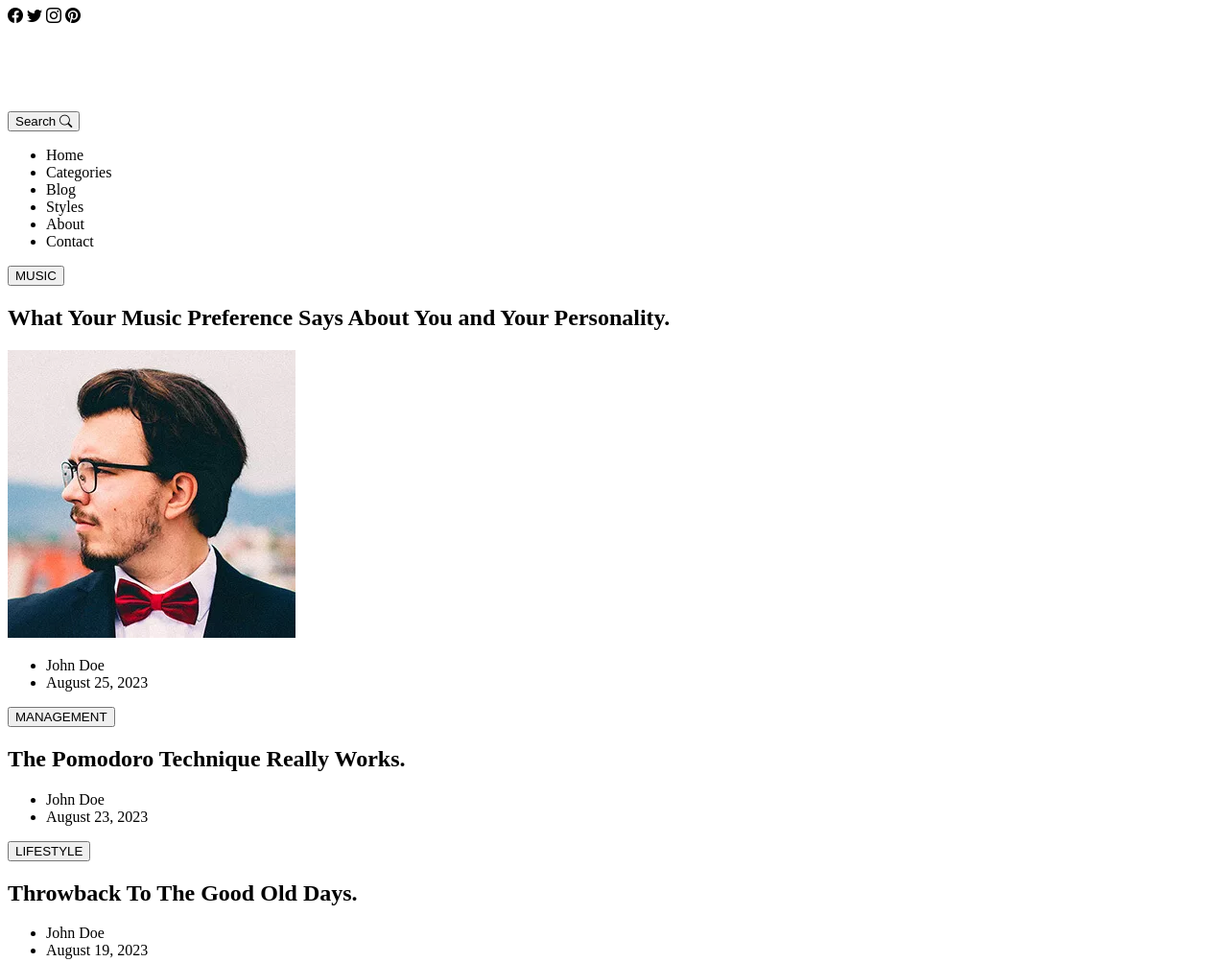
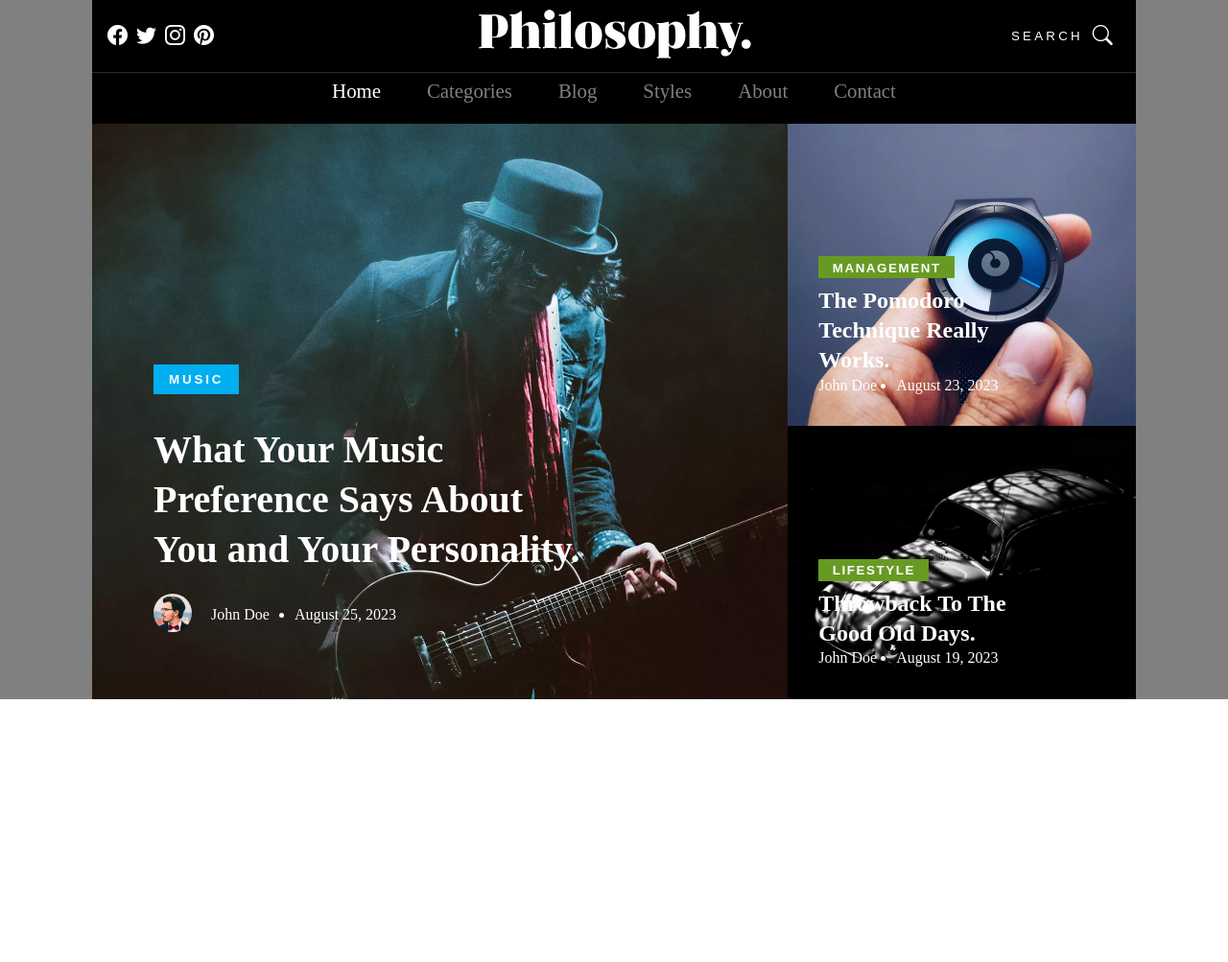
Before and after one commit to vikas-bareth/philosophy-website-template, a plain HTML site: page index.html in a window 1280 px wide. Shown: the whole page at 96% size. After the commit the page ends 800 px from the top, so only its background shows below. Drawn offline with nearby package versions, Linux system fonts and the light colour scheme.

Commit message:
added styles to the main section

```diff
--- a/index.html
+++ b/index.html
@@ -8,6 +8,7 @@
     <link rel="stylesheet" href="styles.css">
 </head>
 <body>
+   <div class="main-container">
     <main>
         <header>
             <div>
@@ -21,14 +22,14 @@
             </div>
             <div class="header-search">
                 <button>
-                Search <span class="search-icon bi bi-search"></span>
+                    SEARCH <span class="search-icon bi bi-search"></span>
                 </button>
             </div>
         </header>
 
         <nav>
             <ul>
-            <li>Home</li>
+                <li class="active">Home</li>
                 <li>Categories</li>
                 <li>Blog</li>
                 <li>Styles</li>
@@ -38,25 +39,27 @@
         </nav>
 
         <section>
-        <div class="entry-content">
-            <button class="entry-button">
+            <div class="main-entry-content">
+                <div class="main-content">
+                 <button class="main-entry-button">
                      MUSIC
                  </button>
-            <h1 class="entry-text">
+                 <h1 class="main-entry-text">
                      What Your Music Preference Says About You and Your Personality.
                  </h1>
-            <div class="entry-info">
+                 <div class="main-entry-info">
                      <a href="#">
                          <img class="entry-profile-picture" src="./img/user-03.jpg" alt="user-profile-img">
                      </a>
-                <ul class="entry-list">
+                     <ul class="main-entry-list">
                          <li class="entry-profile-name">John Doe</li>
                          <li class="entry-date">August 25, 2023</li>
                      </ul>
                  </div>
                 </div>
-        <div>
-            <div class="entry-content">
+             </div>
+            <div class="entry-content-1">
+                <div class="main-content">
                     <button class="entry-button">
                         MANAGEMENT
                     </button>
@@ -73,7 +76,9 @@
                         </ul>
                     </div>
                 </div>
-            <div class="entry-content">
+            </div>
+            <div class="entry-content-2">
+                <div class="main-content">
                     <button class="entry-button">
                         LIFESTYLE
                     </button>
@@ -94,5 +99,6 @@
         </section>
 
        </main>
+   </div>
 </body>
 </html>
--- a/styles.css
+++ b/styles.css
@@ -0,0 +1,172 @@
+*{
+    box-sizing: border-box;
+    margin: 0;
+    padding: 0;
+}
+
+.main-container{
+    display: flex;
+    justify-content: center;
+    background-color: grey;
+}
+
+main{
+    width: 85%;
+    background-color: black;
+    color:white;
+    height: 100%;
+}
+
+header{
+    display: flex;
+    justify-content: space-between;
+    padding: 0.3rem 1rem 0.3rem 1rem;
+    align-items: center;
+    margin-top: 5px ;
+}
+header div span{
+    margin-right: 5px;
+    font-size: 21px;
+    cursor: pointer;
+}
+.heading-logo a img{
+    height: 3.2rem;
+}
+
+.header-search  button{
+    background: none;
+    color: white;
+    border: none;
+    display: flex;
+    justify-content: space-evenly;
+    align-items: center;
+    letter-spacing: 0.2rem;
+
+}
+.header-search button span{
+    margin-left: 10px;
+
+}
+
+nav{
+    border-top: 1px solid rgba(184, 184, 184, 0.226);
+    margin-bottom: 20px;
+    margin-top: 5px;
+    padding-top: 5px;
+}
+nav ul{
+    display: flex;
+    justify-content:center;
+    list-style: none;
+    align-items: center;
+    font-size:1.3rem;
+    color:grey;
+}
+nav ul li{
+    padding: 2px 24px 2px 24px;
+}
+.active{
+    color:white;
+}
+
+section{
+    display: grid;
+    grid-template-columns: 2fr 1fr;
+
+    grid-template-areas:
+    'main corner1'
+    'main corner2';
+    height: 600px;
+
+}
+.main-entry-content{
+    grid-area: main;
+    background-size:cover;
+    background-image: url('./img/featured-guitarman.jpg');
+    padding: 4rem;
+    display: flex;
+    flex-direction: column;
+    justify-content: flex-end;
+    line-height: 1.3;
+}
+.main-entry-button{
+    padding: 0.5rem 1rem 0.5rem 1rem;
+    text-align: center;
+    background-color: rgb(1,174,240);
+    color: white;
+    font-weight: bold;
+    letter-spacing:0.18rem ;
+    border: none;
+    margin-bottom: 2rem;
+}
+.main-entry-content h1{
+    font-size: 40px;
+    font-weight:bold;
+    margin-bottom: 20px;
+}
+.main-content{
+    width: 75%;
+}
+
+.main-entry-info ul{
+    align-self: center;
+    gap: 1rem;
+}
+.main-entry-info ul li:nth-child(2){
+    margin-left: 10px;
+    list-style: disc;
+}
+
+.main-entry-info , .main-entry-info ul{
+    display: flex;
+    list-style: none;
+    justify-content: flex-start;
+}
+
+.main-entry-info a img{
+    width: 2.5rem;
+    height: 2.5rem;
+    border-radius: 50%;
+    margin-right: 20px;
+}
+
+.entry-content-1{
+    grid-area: corner1;
+    background-image: url('./img/featured-watch.jpg');
+    background-size: cover;
+}
+
+.entry-content-2{
+    grid-area: corner2;
+    background-image: url('./img/featured-beetle.jpg');
+    background-size: cover;
+}
+.entry-button{
+    padding: 0.3rem 0.9rem 0.2rem 0.9rem;
+    text-align: center;
+    background-color: rgb(103,154,35);
+    color: white;
+    font-weight: bold;
+    letter-spacing:0.1rem ;
+    border: none;
+    margin-bottom: 0.5rem;
+    text-align: center;
+}
+.entry-content-1 , .entry-content-2 {
+    display: flex;
+    flex-direction: column;
+    justify-content: flex-end;
+    padding: 2rem;
+    line-height: 1.3;
+}
+.entry-info ul{
+    display: flex;
+    list-style: none;
+    justify-content: flex-start;
+    margin-right: 20px;
+
+}
+.entry-info ul li:nth-child(2){
+    list-style: disc;
+    margin-left: 20px;
+}
```
Lines whose indentation alone changed are shown as unchanged.
